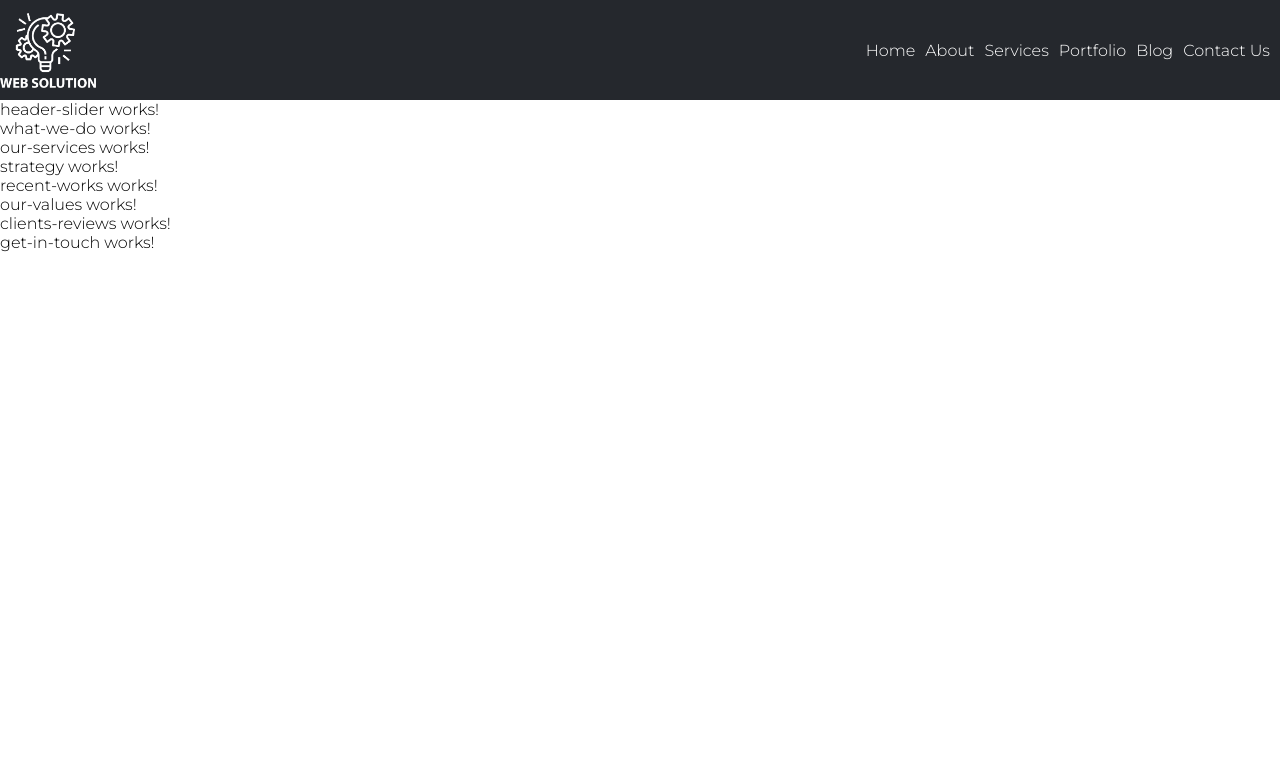
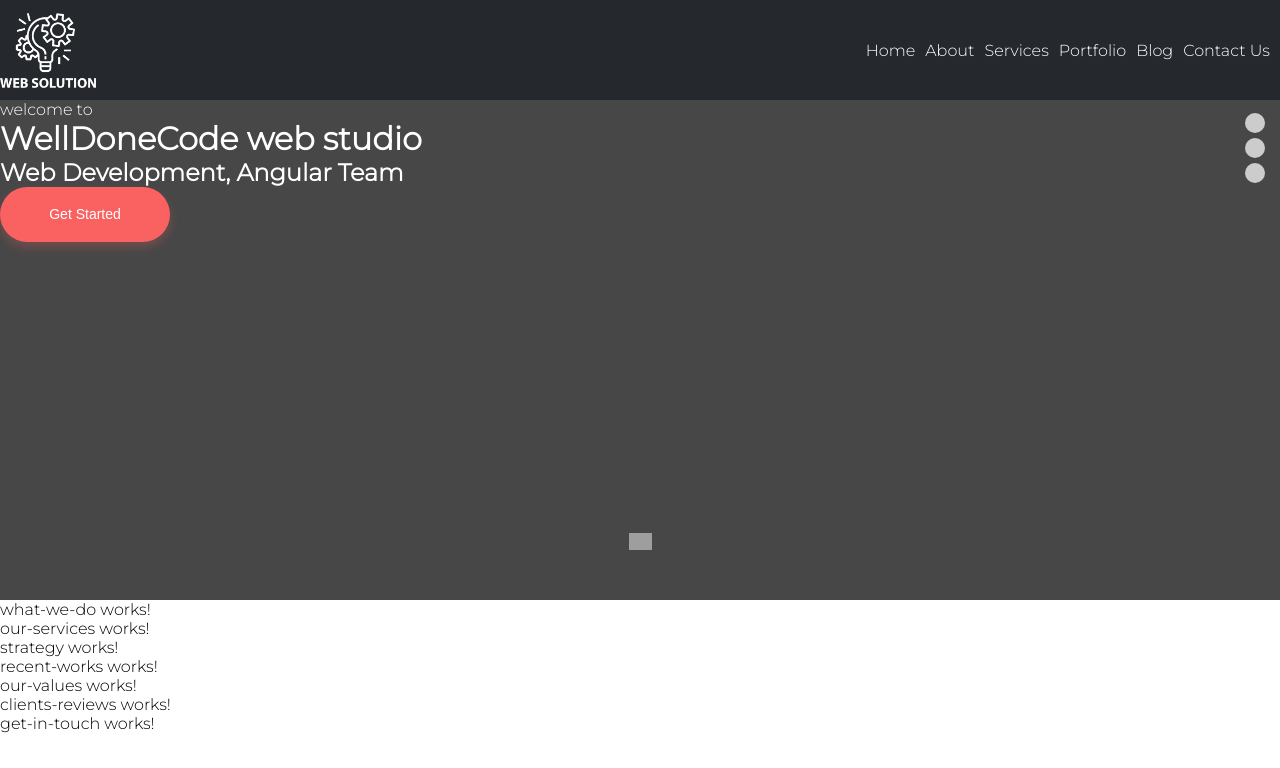
Before and after one commit to Valdemar26/wdc-landing, an Angular app: page / in a window 1280 px wide. Shown: the top 768 px of the page. Built offline with nearby package versions, Linux system fonts and the light colour scheme; grey boxes are pictures that could not be loaded.

Commit message:
5: start creating skeleton for header slider

```diff
--- a/src/app/components/header-slider/header-slider.component.html
+++ b/src/app/components/header-slider/header-slider.component.html
@@ -1 +1,18 @@
-<p>header-slider works!</p>
+<div class="wdc-slider-wrapper">
+  <span>welcome to</span>
+  <h1>WellDoneCode web studio</h1>
+  <h2>Web Development, Angular Team </h2>
+
+  <button class="btn">Get Started</button>
+
+  <a href="" class="wdc-mouse">
+    <img src="./../../../assets/images/mouse.png" alt="mouse">
+  </a>
+
+  <div class="wdc-slider-controls">
+    <span></span>
+    <span></span>
+    <span></span>
+  </div>
+
+</div>
--- a/src/app/components/header-slider/header-slider.component.scss
+++ b/src/app/components/header-slider/header-slider.component.scss
@@ -0,0 +1,68 @@
+.wdc-slider-wrapper {
+  position: relative;
+  background-color: #474747;
+  color: #fff;
+  width: 100%;
+  height: 500px;
+
+  .btn {
+    color: #fff;
+    font-size: 14px;
+    background-color: #fa6262;
+    border-radius: 60px;
+    box-shadow: 0 5px 10px 1px rgba(250,98,98,.22);
+    display: inline-block;
+    text-align: center;
+    height: 55px;
+    line-height: 55px;
+    width: 170px;
+    border: none;
+    transition: background-color 0.3s ease-in;
+
+    &:hover {
+      cursor: pointer;
+      background-color: darken(#fa6262, 10%);
+    }
+  }
+
+  .wdc-mouse {
+    position: absolute;
+    left: 0;
+    right: 0;
+    bottom: 50px;
+    animation: myanimation 1.3s infinite;  // todo create 'myanimation'
+    cursor: pointer;
+    display: flex;
+    align-items: center;
+    justify-content: center;
+
+    img {
+      width: 23px;
+    }
+  }
+
+  .wdc-slider-controls {
+    position: absolute;
+    width: 50px;
+    height: 100px;
+    display: flex;
+    right: 0;
+    top: 0;
+    justify-content: center;
+    align-items: center;
+    flex-direction: column;
+
+    span {
+      content: "";
+      width: 20px;
+      height: 20px;
+      border-radius: 50%;
+      background-color: #ccc;
+      margin-bottom: 5px;
+
+      &.active {
+        background-color: #fff;
+      }
+    }
+  }
+}
--- a/src/app/components/header/header.component.html
+++ b/src/app/components/header/header.component.html
@@ -2,11 +2,7 @@
   <img src="./../../../assets/images/logo.png" class="wdc-logo" alt="logo">
 
   <ul class="wdc-list">
-    <li class="wdc-list-item">Home</li>
-    <li class="wdc-list-item">About</li>
-    <li class="wdc-list-item">Services</li>
-    <li class="wdc-list-item">Portfolio</li>
-    <li class="wdc-list-item">Blog</li>
-    <li class="wdc-list-item">Contact Us</li>
+    <li class="wdc-list-item" *ngFor="let menu of menuList">{{ menu }}</li>
   </ul>
+
 </div>
--- a/src/app/components/header/header.component.ts
+++ b/src/app/components/header/header.component.ts
@@ -7,9 +7,12 @@
 })
 export class HeaderComponent implements OnInit {
 
+  menuList;
+
   constructor() { }
 
   ngOnInit(): void {
+    this.menuList = ['Home', 'About', 'Services', 'Portfolio', 'Blog', 'Contact Us'];
   }
 
 }
```
